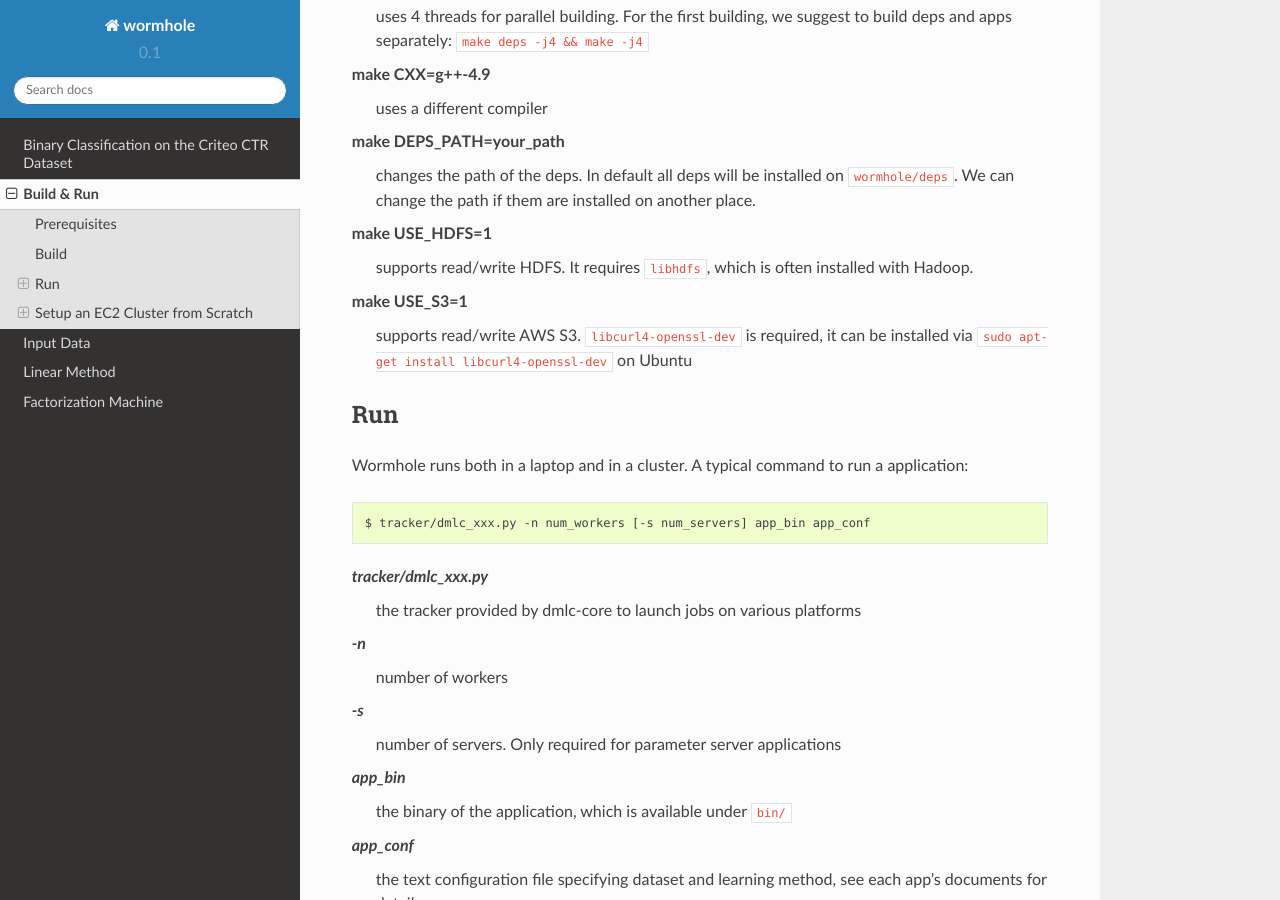
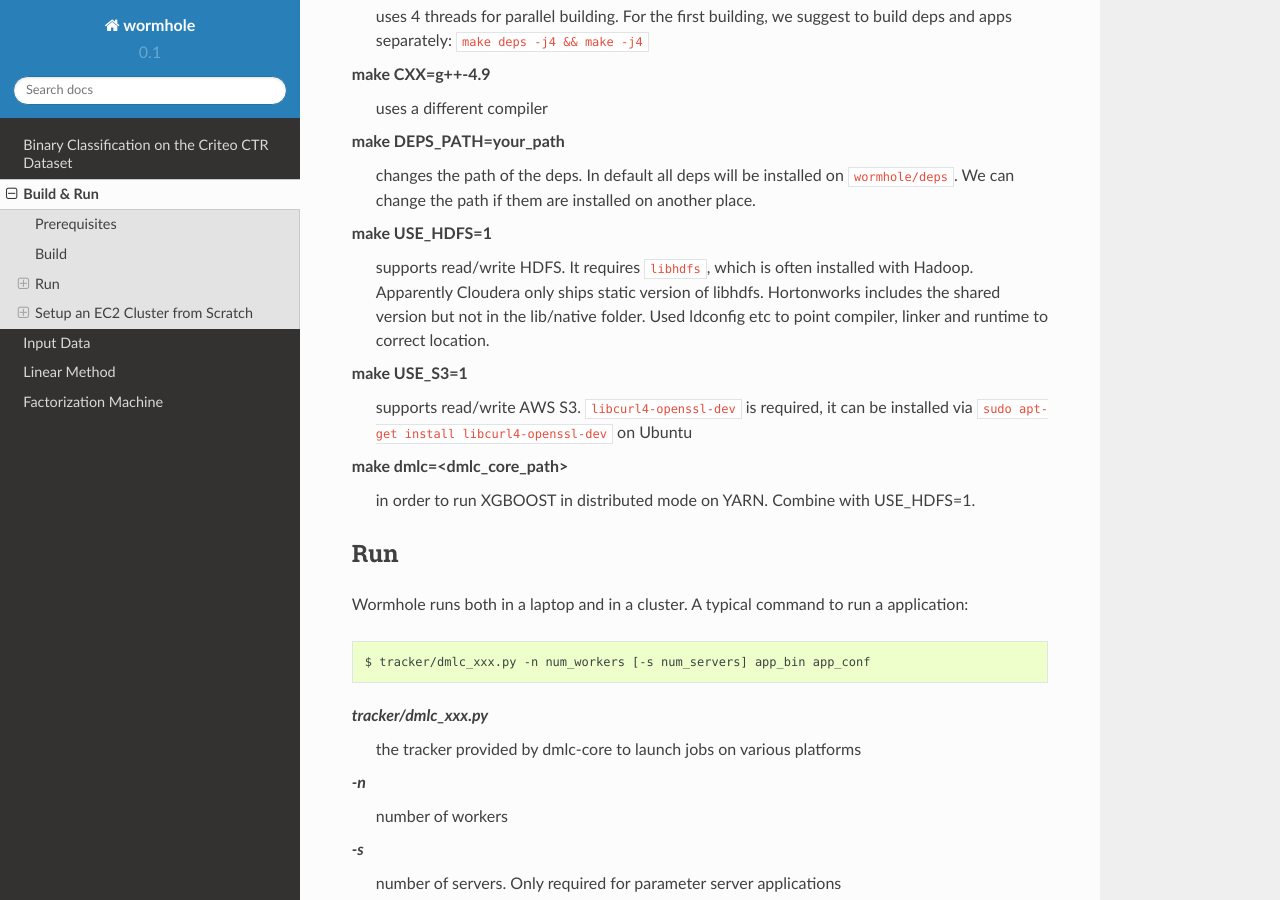
Before and after one commit to dmlc/wormhole, a Sphinx documentation site: the page built from doc/common/build.rst, in a window 1280 px wide and 900 px high, scrolled down 761 px. Built offline with Sphinx 7.4.7 and the Read the Docs theme 2.0.0, drawn with Linux system fonts in a browser that asks for light colours.

Commit message:
additional info on distributed build

```diff
--- a/doc/common/build.rst
+++ b/doc/common/build.rst
@@ -39,11 +39,16 @@ make DEPS_PATH=your_path
 
 make USE_HDFS=1
   supports read/write HDFS. It requires ``libhdfs``, which is often installed
-  with Hadoop.
+  with Hadoop. Apparently Cloudera only ships static version of libhdfs.
+  Hortonworks includes the shared version but not in the lib/native folder.
+  Used ldconfig etc to point compiler, linker and runtime to correct location.
 
 make USE_S3=1
   supports read/write AWS S3. ``libcurl4-openssl-dev`` is required, it can be
   installed via ``sudo apt-get install libcurl4-openssl-dev`` on Ubuntu
+
+make dmlc=<dmlc_core_path>
+  in order to run XGBOOST in distributed mode on YARN. Combine with USE_HDFS=1.
 
 Run
 ---
```
